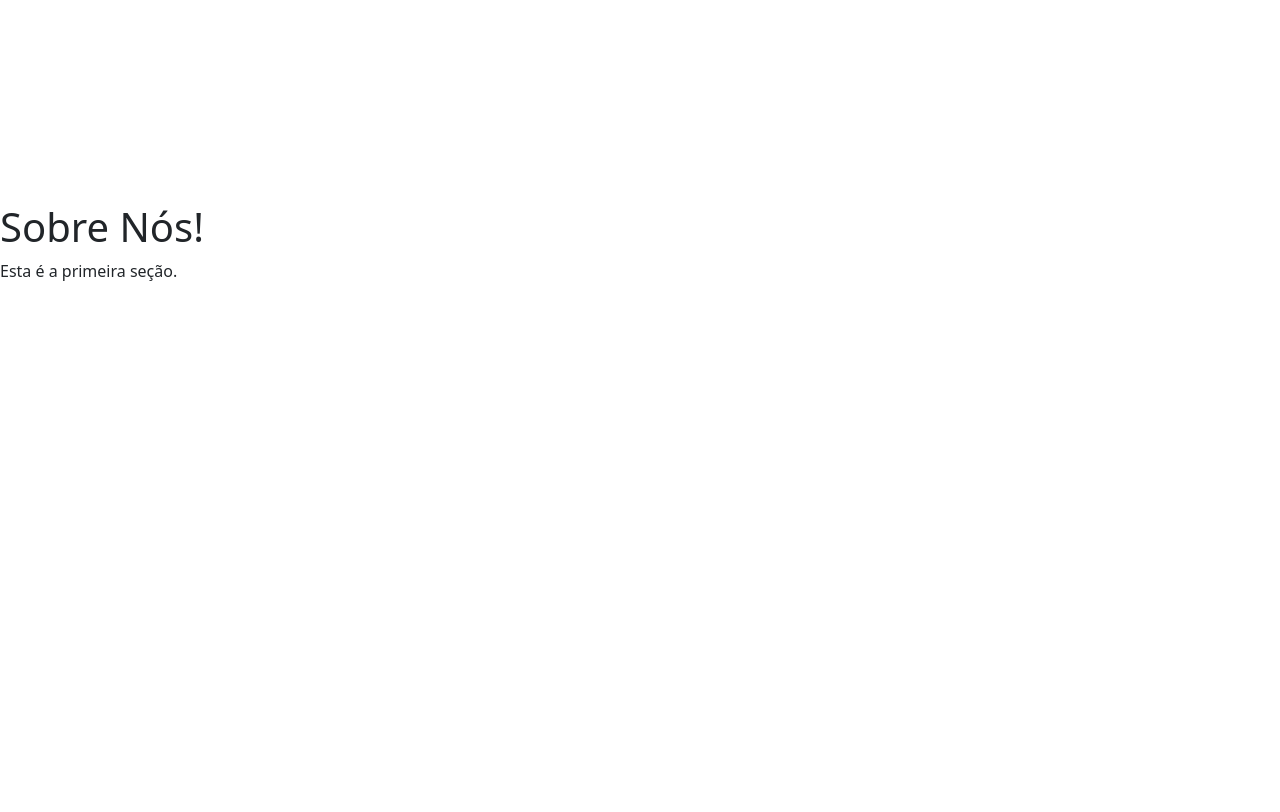
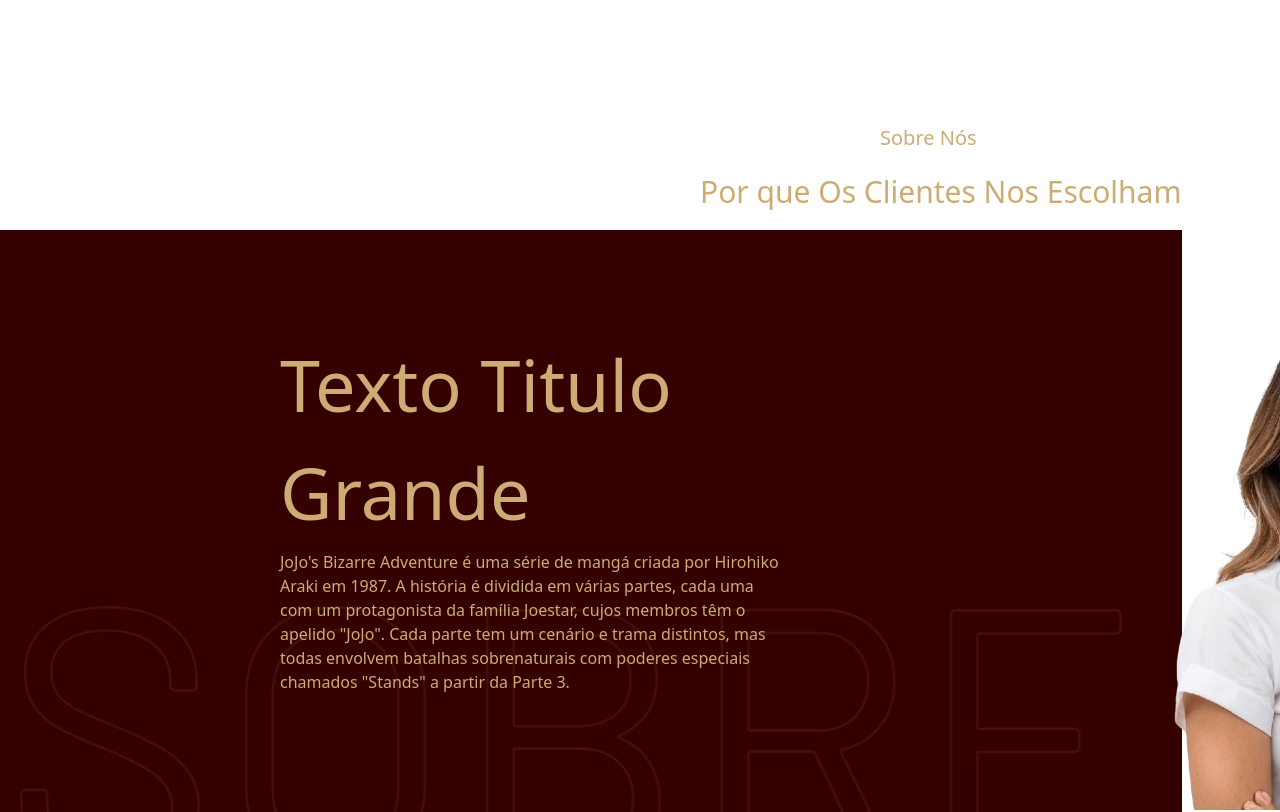
Before and after one commit to FluxusTech0/LandingPage_Advocacia, a React (Vite) app in the folder LandingPage/: page / in a window 1280 px wide. Shown: the part 885-1697 px from the top of the page. Built offline with nearby package versions, Linux system fonts and the light colour scheme.

Commit message:
feito a tela de Sobre Nós

```diff
--- a/LandingPage/src/App.css
+++ b/LandingPage/src/App.css
@@ -250,7 +250,60 @@ body {
 }
 
 .testando {
-    margin-top: 900px;
+    margin-top: 650px;
     position: absolute;
-    height: 100vh; /* A página vai ocupar 100% da altura da tela */
+    height: 80vh; /* A página vai ocupar 100% da altura da tela */
 }
+
+.backgroundSobre {
+    background-image: url(../src/assets/img/SOBRE_NOSS.jpg);
+    z-index: 20000;
+    height: 100vh;
+
+}
+
+.Sobre {
+    margin-top: 100px;
+    position: absolute;
+    color: #CCAC73;
+    font-size: 450%;
+    margin-left: 280px;
+    word-wrap: break-word; /* Quebra palavras longas se não couber */
+    overflow-wrap: break-word; /* Versão moderna da quebra de palavra */
+    width: 500px;
+}
+
+.Sobrepequeno {
+    margin-top: 320px;
+    color: #CCAC73;
+    width: 500px; /* Defina a largura do contêiner */
+    word-wrap: break-word; /* Quebra palavras longas se não couber */
+    overflow-wrap: break-word; /* Versão moderna da quebra de palavra */
+    position: absolute;
+    margin-left: 280px;
+}
+
+.ImagemSobre {
+        width: 600px;
+        height: 850px;
+        left: 1100px;
+        margin-top: 80px;
+        position: absolute;
+        z-index: 1;
+
+}
+
+.SobreNos {
+    margin-top: 10px;
+    color: #CCAC73;
+    margin-left: 880px;
+    font-size: 20px;
+    margin-top: 170px;
+}
+
+.Infos {
+    color: #CCAC73;
+    margin-left: 700px;
+    font-size: 30px;
+
+}
--- a/LandingPage/src/App.jsx
+++ b/LandingPage/src/App.jsx
@@ -21,8 +21,6 @@ function App() {
     <TextTelaInicial/>
     <Sobre/>
 
-      <Footer/>
-
     </>
   )
 }
--- a/LandingPage/src/components/Sobre.jsx
+++ b/LandingPage/src/components/Sobre.jsx
@@ -1,13 +1,26 @@
+import ImagemS from '../assets/img/Advogadomulher.png'
+
 function Sobre() {
-    return(
-        <>
-        <div className="testando" id="section1">
-        <h1>Sobre Nós!</h1>
-        <p>Esta é a primeira seção.</p>
+  return (
+    <>
+      <div className="testando" id="section1">
+      <div className='SobreNos'><p>Sobre Nós</p></div>
+      <div className='Infos'><p>Por que Os Clientes Nos Escolham</p></div>
+        <div className="backgroundSobre">
+        <div className='ImagemSobre'><img src={ImagemS} alt="" /></div>
+        <p className="Sobre">Texto Titulo Grande</p>
+        <p className="Sobrepequeno">
+          JoJo's Bizarre Adventure é uma série de mangá criada por Hirohiko
+          Araki em 1987. A história é dividida em várias partes, cada uma com um
+          protagonista da família Joestar, cujos membros têm o apelido "JoJo".
+          Cada parte tem um cenário e trama distintos, mas todas envolvem
+          batalhas sobrenaturais com poderes especiais chamados "Stands" a
+          partir da Parte 3.
+        </p>
+        </div>
       </div>
-
-</>
-    )
+    </>
+  );
 }
 
 export default Sobre;
```
Also changed, not shown: LandingPage/src/assets/img/SOBRE_NOSS.jpg (added).
